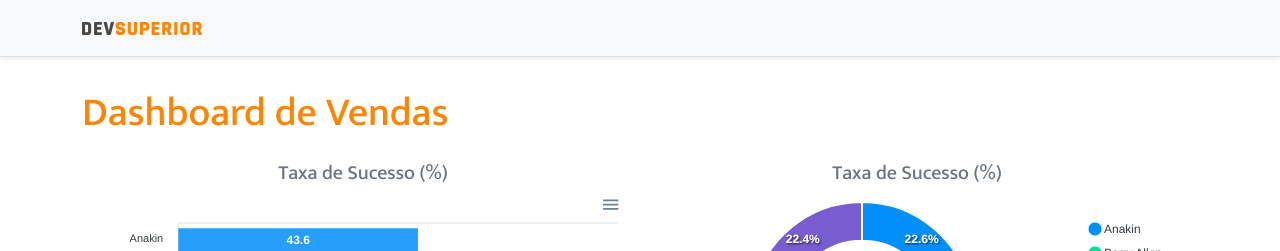
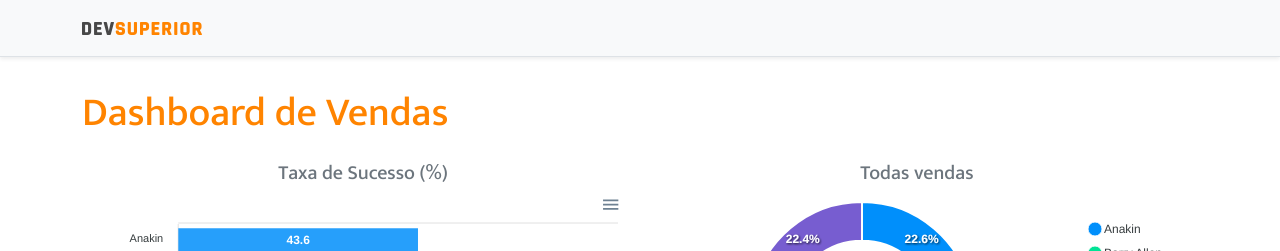
Before and after one commit to acn3to/sds4-project, a React (Create React App) app in the folder frontend/: page / in a window 1280 px wide. Shown: the top 251 px of the page. Built offline with nearby package versions, Linux system fonts and the light colour scheme.

Commit message:
Donut chart title changed

```diff
--- a/frontend/src/App.tsx
+++ b/frontend/src/App.tsx
@@ -16,7 +16,7 @@
             <BarChart />
           </div>
           <div className="col-sm-6">
-          <h5 className="text-center text-secondary">Taxa de Sucesso (%)</h5>
+          <h5 className="text-center text-secondary">Todas vendas</h5>
             <DonutChart />
           </div>
         </div>
```
